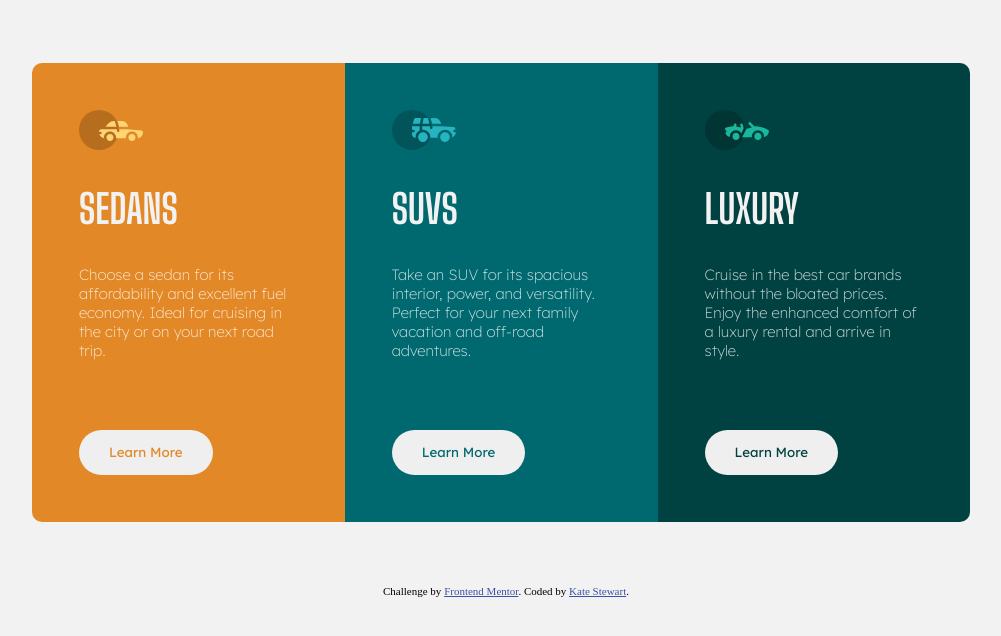
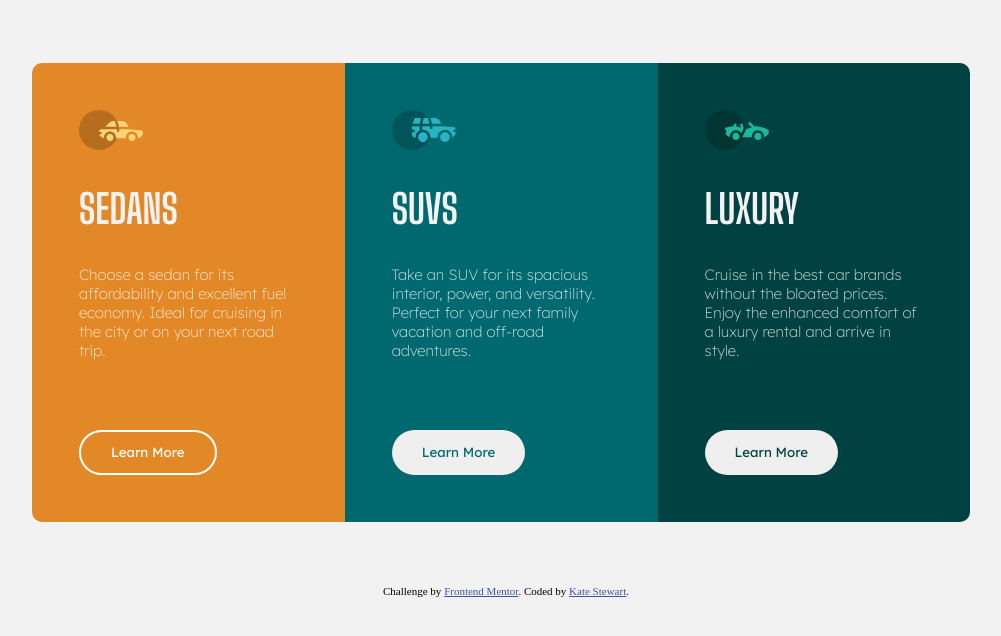
Before and after one commit to kstewart1325/3-column-preview-card-component, an Angular app: page / in a window 1280 px wide. In both pictures the pointer is over the button 279 px from the left and 452 px from the top of the page. Shown: the top 636 px of the page, without its empty margins (134-1135 px from the left). Built offline with nearby package versions, Linux system fonts and the light colour scheme.

Commit message:
fixed active button display

```diff
--- a/src/app/column-preview-card/column-preview-card.component.css
+++ b/src/app/column-preview-card/column-preview-card.component.css
@@ -49,11 +49,46 @@ button {
     font-family: 'Lexend Deca', sans-serif;
     font-weight: 400;
     display: inline-block;
-    border: none;
     border-radius: 100px;
     padding: 15px 30px;
     text-align: center;
     line-height: 15px;
+}
+
+.button1 {
+    color: hsl(31, 77%, 52%);
+    border: none;
+}
+
+.button1:hover {
+    border: 2px solid white;
+    background-color: hsl(31, 77%, 52%);
+    color: white;
+    padding: 13px 30px;
+}
+
+.button2 {
+    color: hsl(184, 100%, 22%);
+    border: none;
+}
+
+.button2:hover {
+    border: 2px solid white;
+    background-color: hsl(184, 100%, 22%);
+    color: white;
+    padding: 13px 30px;
+}
+
+.button3 {
+    color: hsl(179, 100%, 13%);
+    border: none;
+}
+
+.button3:hover {
+    border: 2px solid white;
+    background-color: hsl(179, 100%, 13%);
+    color: white;
+    padding: 13px 30px;
 }
 
 @media screen and (max-width: 600px) {
--- a/src/app/column-preview-card/column-preview-card.component.html
+++ b/src/app/column-preview-card/column-preview-card.component.html
@@ -11,7 +11,7 @@
             or on your next road trip.
         </div>
         <div class="button">
-            <button style="color: hsl(31, 77%, 52%);">Learn More</button>
+            <button class="button1" href="#">Learn More</button>
         </div>
     </div>
     <div class="column" style="background-color: hsl(184, 100%, 22%);">
@@ -26,7 +26,7 @@
             and off-road adventures.
         </div>
         <div class="button">
-            <button style="color:hsl(184, 100%, 22%);">Learn More</button>
+            <button class="button2">Learn More</button>
         </div>
     </div>
     <div class="column" id="right" style="background-color: hsl(179, 100%, 13%);">
@@ -41,7 +41,7 @@
             rental and arrive in style.
         </div>
         <div class="button">
-            <button style="color: hsl(179, 100%, 13%);">Learn More</button>
+            <button class="button3" href="#">Learn More</button>
         </div>
     </div>
 </div>
```
